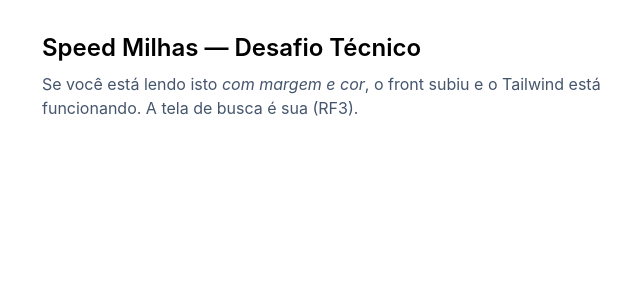
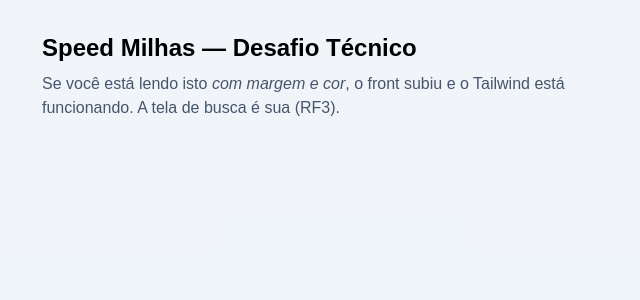
Before and after one commit to wesleydcm/speedmilhas-desafio-pleno, a Next.js app in the folder web/: page / in a window 1280 px wide. Shown: the top 300 px of the page, without its empty margins (294-934 px from the left). Built offline with nearby package versions, Linux system fonts and the light colour scheme.

Commit message:
feat: enhance global styles with custom theme variables and utility classes

```diff
--- a/web/app/globals.css
+++ b/web/app/globals.css
@@ -1,10 +1,49 @@
-/* Tailwind v4: um único import, sem as três diretivas @tailwind da v3.
- *
- * Se você quiser customizar (cores, fontes, espaçamentos), o lugar é aqui,
- * num bloco @theme — não em arquivo de config JS:
- *
- *   @theme {
- *     --color-brand: #0b5fff;
- *   }
- */
-@import 'tailwindcss';
+@import "tailwindcss";
+
+@theme {
+  --color-brand: #0a4db6;
+  --color-brand-foreground: #f8fbff;
+  --color-brand-soft: #edf5ff;
+  --gradient-brand: linear-gradient(
+    135deg,
+    #061a3a 0%,
+    #0a3d8d 42%,
+    #0c63d3 100%
+  );
+  --shadow-brand: 0 18px 35px rgba(8, 37, 82, 0.35);
+}
+
+@layer utilities {
+  .theme-brand-gradient {
+    background: var(--gradient-brand);
+  }
+
+  .theme-brand-shadow {
+    box-shadow: var(--shadow-brand);
+  }
+}
+
+:root {
+  color-scheme: light;
+}
+
+html {
+  scroll-behavior: smooth;
+}
+
+body {
+  margin: 0;
+  min-height: 100vh;
+  font-family: Arial, Helvetica, sans-serif;
+  background: linear-gradient(180deg, #f1f5f9 0%, #edf3f8 100%);
+}
+
+* {
+  box-sizing: border-box;
+}
+
+input,
+button,
+select {
+  font: inherit;
+}
```
